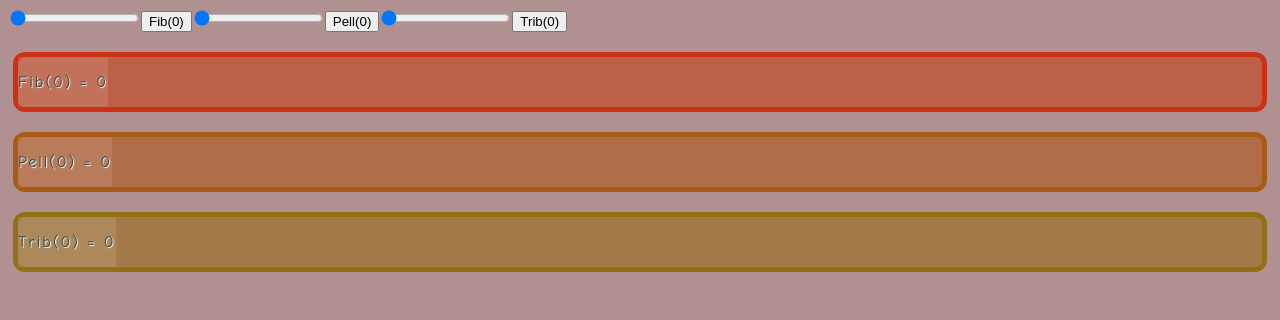
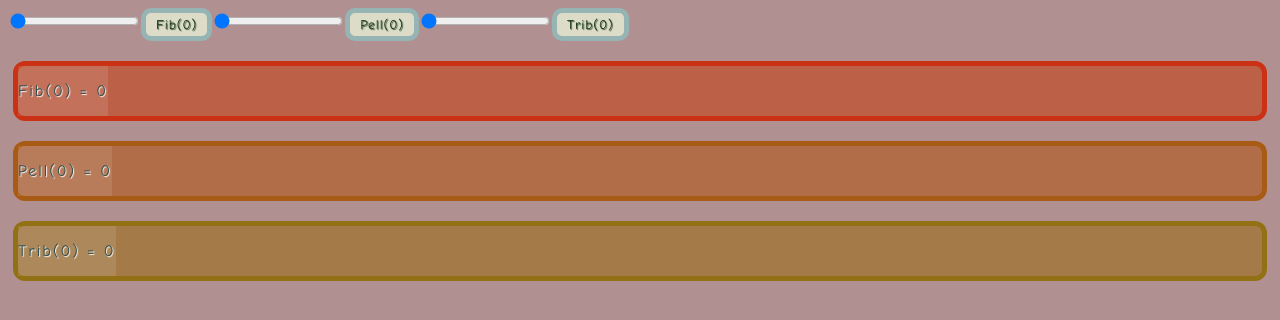
Before and after one commit to Grunzila/recursive-sequences, a plain HTML site: page index.html in a window 1280 px wide. Drawn offline with Linux system fonts and the light colour scheme.

Commit message:
gave buttons style

```diff
--- a/style.css
+++ b/style.css
@@ -53,3 +53,15 @@
     float: left;
     margin-right: 3px;
 }
+
+.button {
+    background: rgb(220, 220, 200);
+    border: 5px solid rgb(150,180,180);
+    border-radius: 10px;
+    padding: 4px 10px;
+    letter-spacing: 1px;
+    font-family: "Comic Sans MS", cursive, sans-serif;
+    color: rgb(20, 50, 20);
+    text-shadow: 1px 1px 1px rgb(50, 80, 50);
+    cursor: pointer;
+}
```
